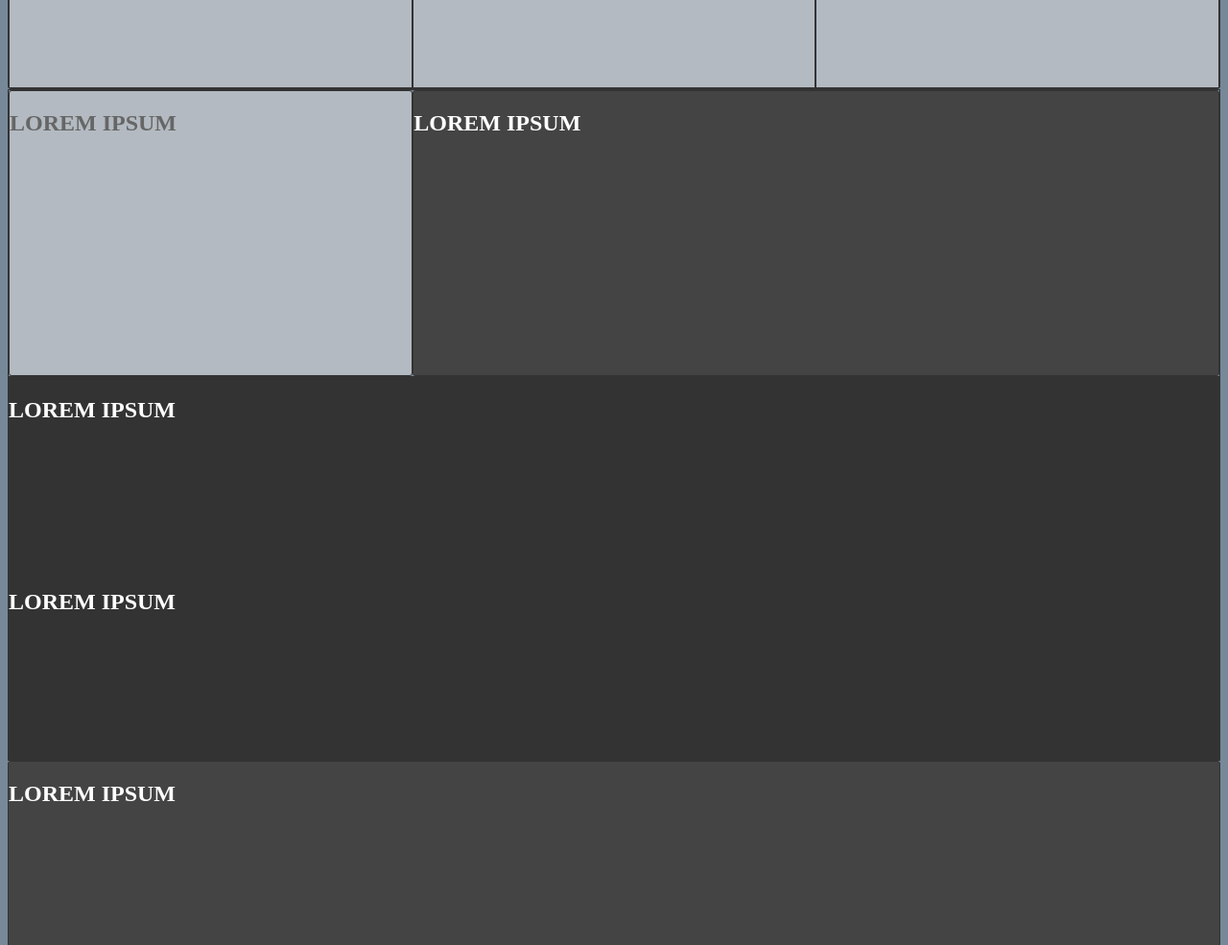
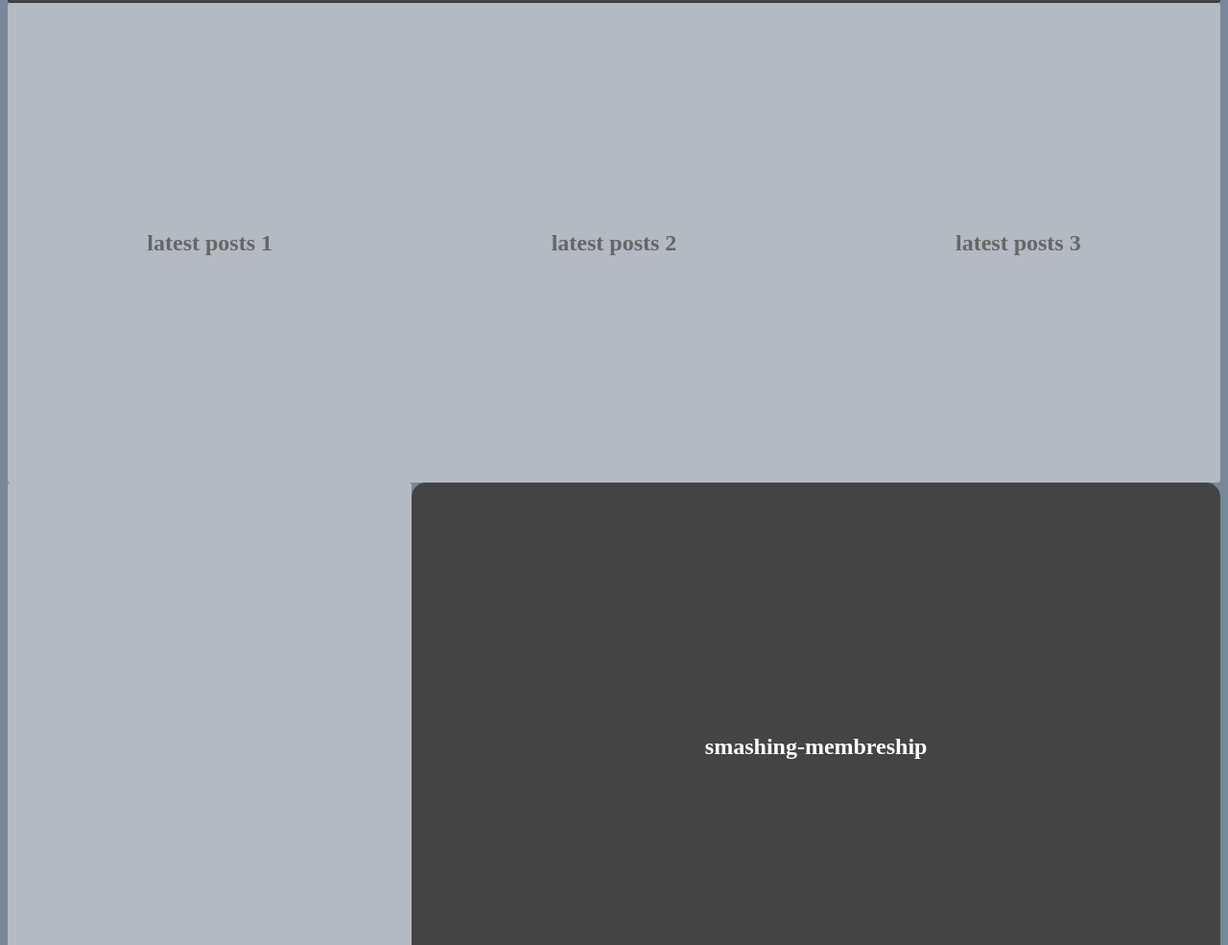
Before and after one commit to sheylaPozo/DESIGN-TEARDOWN, a plain HTML site: page index.html in a window 1280 px wide. Shown: the part 1815-2800 px from the top of the page at 96% size. Drawn offline with Linux system fonts and the light colour scheme.

Commit message:
fix the height of the elements

```diff
--- a/assets/style.css
+++ b/assets/style.css
@@ -23,8 +23,17 @@
   display: none;
 }
 
+article {
+  display: flex;
+  flex-direction: column;
+  justify-content: center;
+}
+
+h2 {
+  text-align: center;
+}
+
 /*** shades of grey ***/
-
 .g-1 {
   background: #111;
   border-radius: 3px;
@@ -91,7 +100,7 @@
   width: 100%;
   background-color: var(--heaviest-visual);
   background-size: contain;
-  height: 100px;
+  height: 160px;
   display: flex;
   flex-direction: row;
   justify-content: center;
@@ -99,7 +108,6 @@
 }
 
 .nav_els {
-  /* border: 1px #333 solid; */
   align-self: stretch;
   width: 14.28%;
 }
@@ -113,7 +121,7 @@
 .grid-wrapper {
   display: grid;
   grid-template-columns: 50% 50%;
-  grid-template-rows: 300px 300px;
+  grid-template-rows: 600px 600px;
 
 }
 
@@ -133,14 +141,13 @@
 }
 
 .header-title {
-  /* border: 1px rgb(161, 34, 34) solid; */
   display: inline-block;
   padding: 30px;
 }
 
 /*** smashing-membreship ***/
 .smashing-membreship {
-  height: 300px;
+  height: 450px;
   width: 100%;
   border: 1px #333 solid;
 }
@@ -148,58 +155,57 @@
 /***  latest-posts ***/
 .latest-posts {
   display: flex;
-  border: 1px #333 solid;
   width: 100%;
-  height: 300px;
+  height: 500px;
 }
 
 .latest-posts-items {
-  border: 1px #333 solid;
   width: 100%;
 }
-
 
 /***  supports ***/
 .supports {
   display: flex;
-  border: 1px #333 solid;
   width: 100%;
-  height: 300px;
+  height: 550px;
 }
 
 .item-1 {
   flex:1;
-  border: 1px #333 solid;
 }
-
 
 .item-2 {
   flex:2;
-  border: 1px #333 solid;
+  border-radius: 15px;
+}
+
+/**** all articles ****/
+.all-articles {
+  display: flex;
+  width: 100%;
+  height: 250px;
+}
+
+.all-articals-item {
+  height: 200px;
 }
 
 /**** handbook ***/
 .handbook-item {
   width: 100%;
-  height: 200px;
-  border: 1px #333 solid;
+  height: 450px;
 }
 
 /**** community ***/
 .community-item-first {
   width: 100%;
-  height: 200px;
-  border: 1px #333 solid;
+  height: 350px;
 }
 
 .grid-community {
   display: grid;
   grid-template-columns: 50% 50%;
-  grid-template-rows: 100px 100px 100px;
-}
-
-.community-item {
-  border: 1px #333 solid;
+  grid-template-rows: 300px 300px 300px;
 }
 
 /*** featured-book ***/
@@ -212,34 +218,28 @@
 /***curated Posts ***/
 .curated-posts {
   display: flex;
-  border: 1px #333 solid;
   width: 100%;
-  height: 300px;
+  height: 600px;
 }
 
 .curated-guides {
-  border: 1px #333 solid;
   width: 100%;
 }
 
 /***  smashing-Newsletter ***/
 .smashing-Newsletter {
   display: flex;
-  border: 1px #333 solid;
   width: 100%;
-  height: 300px;
+  height: 650px;
 }
 
 /**** see-all-arts ***/
 .all-arts {
   width: 100%;
   height: 200px;
-  border: 1px #333 solid;
 }
 
-/**list-wrap
-list
-footer1 **/
+/** footer **/
 .list-wrap{
   text-align: center;
   height:400px;
--- a/index.html
+++ b/index.html
@@ -26,7 +26,6 @@
           Articles
         </h2>
       </div>
-
       <div class="grid-wrapper">
         <article class="Art-banner-items g-3">
           <h2>Latest article 1</h2>
@@ -41,127 +40,133 @@
           <h2>Latest article 4</h2>
         </article>
       </div>
-
     </header>
     <section class="smashing-membreship g-4">
       <h3 class="header">header</h3>
       <article>
-        <h2>LOREM IPSUM</h2>
+        <h2>Membership section</h2>
       </article>
     </section>
     <section class="latest-posts g-9">
       <h3 class="header">header</h3>
       <article class="latest-posts-items">
-        <h2>LOREM IPSUM</h2>
+        <h2>latest posts 1</h2>
       </article>
       <article class="latest-posts-items">
-        <h2>LOREM IPSUM</h2>
+        <h2>latest posts 2</h2>
       </article>
       <article class="latest-posts-items">
-        <h2>LOREM IPSUM</h2>
+        <h2>latest posts 3</h2>
       </article>
     </section>
-
     <section class="supports">
       <h3 class="header">header</h3>
       <article class="supports-items item-1 g-9">
-        <h2>LOREM IPSUM</h2>
       </article>
       <article class="supports-items item-2 g-4">
-        <h2>LOREM IPSUM</h2>
+        <h2>smashing-membreship</h2>
       </article>
     </section>
-
     <section class="latest-posts g-9">
       <h3 class="header">header</h3>
       <article class="latest-posts-items">
-        <h2>LOREM IPSUM</h2>
+        <h2>latest posts 4</h2>
       </article>
       <article class="latest-posts-items">
-        <h2>LOREM IPSUM</h2>
+        <h2>latest posts 5</h2>
       </article>
       <article class="latest-posts-items">
-        <h2>LOREM IPSUM</h2>
+        <h2>latest posts 6</h2>
       </article>
     </section>
-
     <section class="supports">
       <h3 class="header">header</h3>
       <article class="supports-items item-1 g-9">
-        <h2>LOREM IPSUM</h2>
+        <h2>post</h2>
       </article>
       <article class="supports-items item-2 g-4">
-        <h2>LOREM IPSUM</h2>
+        <h2>smashing-membreship</h2>
       </article>
     </section>
-
+    <section class="all-articals g-9">
+      <h3 class="header">header</h3>
+      <article class="all-articals-item">
+        <h2>See all articles</h2>
+      </article>
+    </section>
     <section class="handbook g-3">
       <h3 class="header">header</h3>
       <article class="handbook-item">
-        <h2>LOREM IPSUM</h2>
+        <h2>Ethical Design Handbook</h2>
       </article>
       <article class="handbook-item">
-        <h2>LOREM IPSUM</h2>
+        <h2>Ethical Design Handbook Cover</h2>
       </article>
     </section>
 
     <section class="community">
       <h3 class="header">header</h3>
       <article class="community-item-first g-4">
-        <h2>LOREM IPSUM</h2>
+        <h2>Person of the week</h2>
       </article>
       <div class="grid-community g-7">
         <article class="community-item">
-          <h2>LOREM IPSUM</h2>
+          <h2>Article 1</h2>
         </article>
         <article class="community-item">
-          <h2>LOREM IPSUM</h2>
+          <h2>Article 2</h2>
         </article>
         <article class="community-item">
-          <h2>LOREM IPSUM</h2>
+          <h2>Article 3</h2>
         </article>
         <article class="community-item">
-          <h2>LOREM IPSUM</h2>
+          <h2>Article 4</h2>
         </article>
         <article class="community-item">
-          <h2>LOREM IPSUM</h2>
+          <h2>Article 5</h2>
         </article>
         <article class="community-item">
-          <h2>LOREM IPSUM</h2>
+          <h2>Article 6</h2>
         </article>
       </div>
+    </section>
+    <section class="all-articals g-9">
+      <h3 class="header">header</h3>
+      <article class="all-articals-item">
+        <h2>More links on twitter</h2>
+      </article>
     </section>
     <section class="featured-book g-3">
       <h3 class="header">header</h3>
       <article>
-        <h2>LOREM IPSUM</h2>
+        <h2>Design systems</h2>
       </article>
     </section>
     <section class="curated-posts g-5">
       <h3 class="header">header</h3>
       <article class="curated-guides">
-        <h2>LOREM IPSUM</h2>
+        <h2>Curated post 1</h2>
       </article>
       <article class="curated-guides">
-        <h2>LOREM IPSUM</h2>
+        <h2>Curated post 2</h2>
       </article>
       <article class="curated-guides">
-        <h2>LOREM IPSUM</h2>
+        <h2>Curated post 3</h2>
       </article>
     </section>
     <section class="smashing-Newsletter">
       <h3 class="header">header</h3>
       <article class="smashing-Newsletter item-1 g-5">
-        <h2>LOREM IPSUM</h2>
+        <h2>Curated post 4</h2>
       </article>
       <article class="smashing-Newsletter item-2 g-3">
-        <h2>LOREM IPSUM</h2>
+        <h2>Newsletter</h2>
       </article>
     </section>
     <section class="see-all-arts g-7">
       <h3 class="header">header</h3>
       <article class="all-arts">
-        <h2>LOREM IPSUM</h2>
+        <h2>see all arts</h2>
       </article>
     </section>
     <footer>
```
